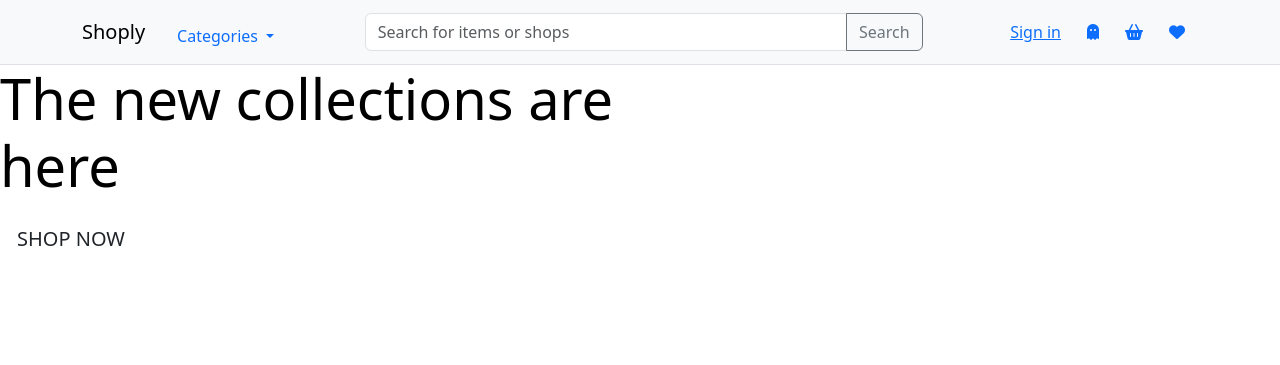
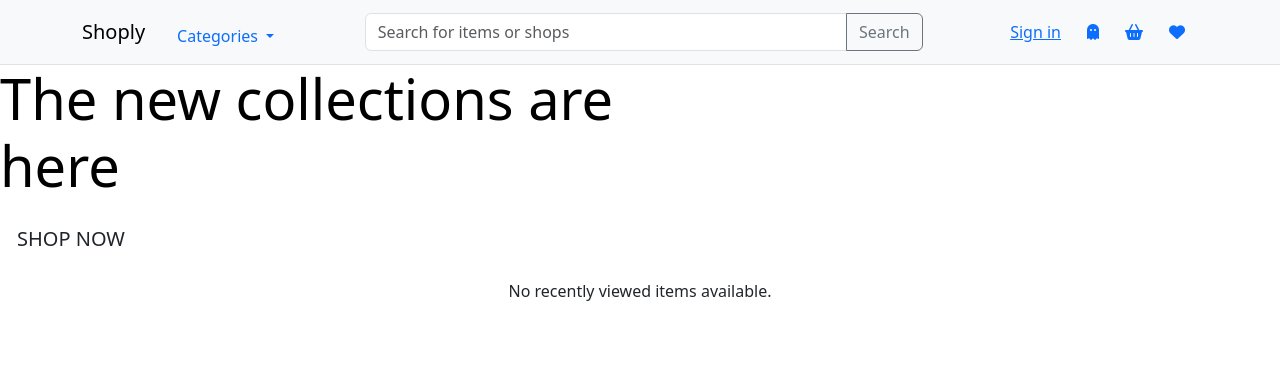
Before and after one commit to patrickaod/Shoply, a Django app: page / in a window 1280 px wide. Shown: the top 365 px of the page. Run offline with Django 5.2, Linux system fonts and the light colour scheme; some libraries are stand-ins or nearby versions.

Commit message:
Add recently viewed items template

```diff
--- a/home/templates/home/index.html
+++ b/home/templates/home/index.html
@@ -40,5 +40,23 @@
         {% endfor %}
     </div>
 </div>
+<!-- Recently Views Items - Responsive Grid -->
+<div class="col-12">
+    <div class="row">
+        {% for item in recently_viewed_items %}
+        <div class="col-6 col-md-4 col-lg-3 col-xl-2 mb-3 position-relative square-item">
+            <div class="card h-100">
+                <img src="{{ item.image.url }}" class="card-img-top square-image" alt="{{ item.name }}">
+                <!-- Price Badge at Bottom Left -->
+                <div class="price-badge">
+                    ${{ item.price }}
+                </div>
+            </div>
+        </div>
+        {% empty %}
+        <p class="text-center">No recently viewed items available.</p>
+        {% endfor %}
+    </div>
+</div>
 
 {% endblock %}
```
